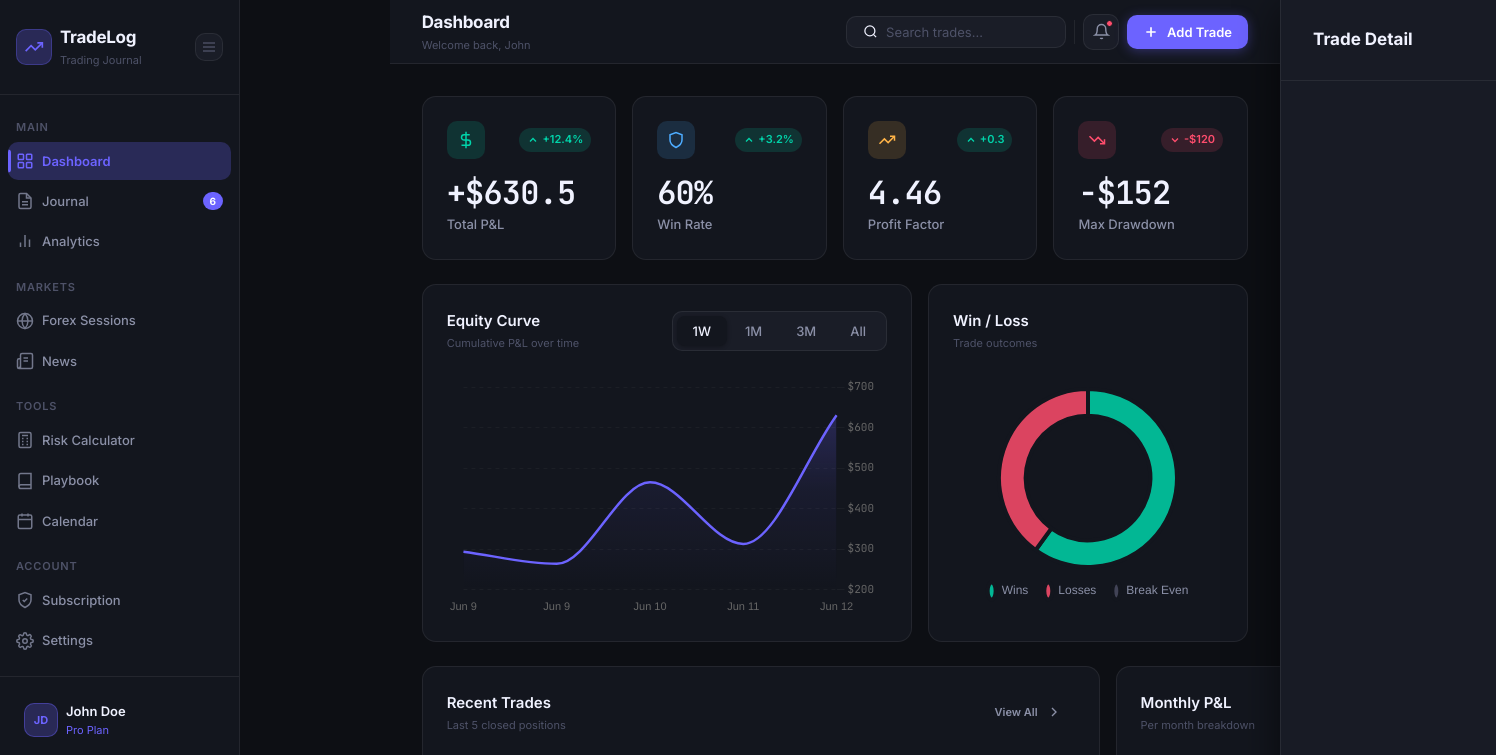
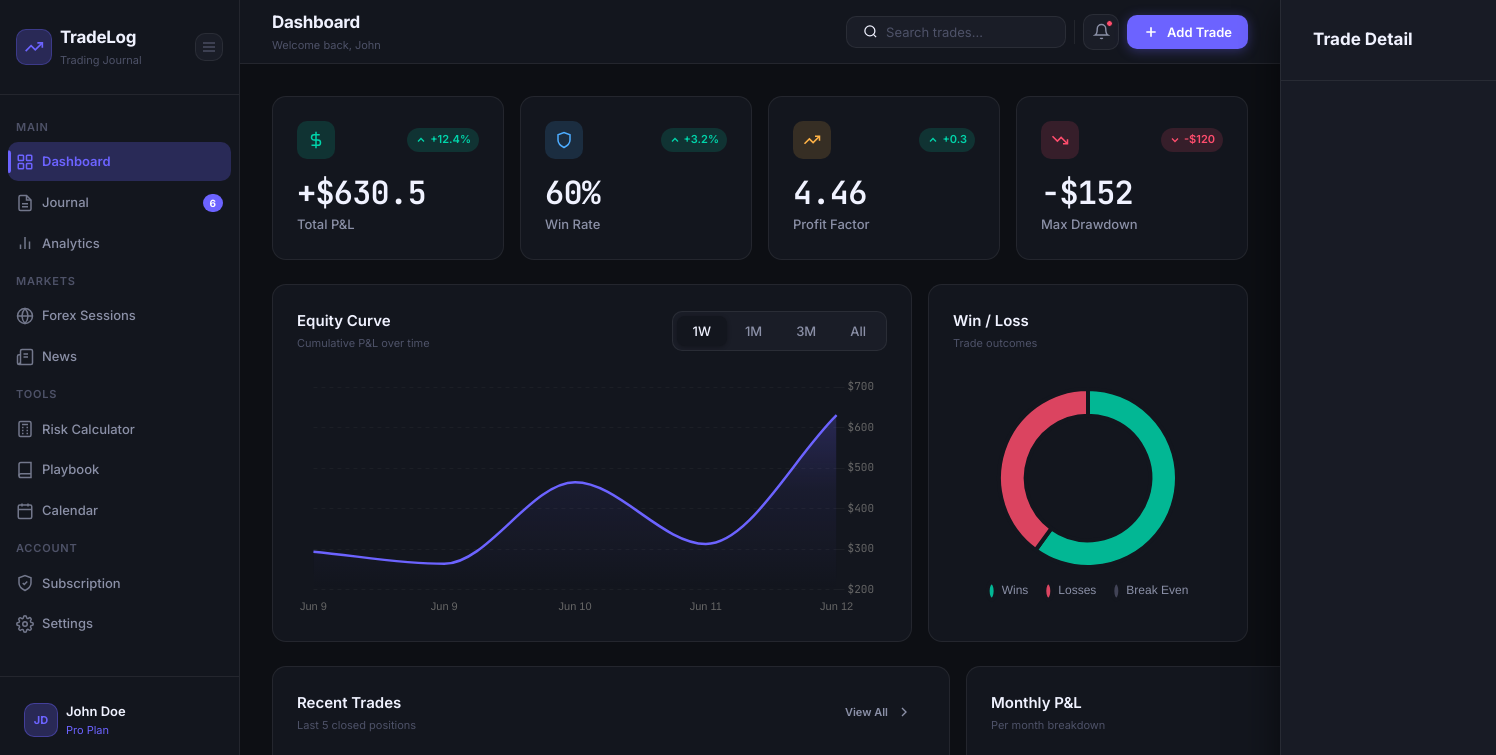
Before and after one commit to traderdesk/journaling, a plain HTML site: page dashboard.html in a window 1280 px wide. Shown: the top 755 px of the page, 1496 px wide, since content can reach past the window. Drawn offline with nearby package versions, Linux system fonts and the light colour scheme.

Commit message:
Update dashboard.html

```diff
--- a/dashboard.html
+++ b/dashboard.html
@@ -7,7 +7,6 @@
 
   <link rel="preconnect" href="https://fonts.googleapis.com">
   <link href="https://fonts.googleapis.com/css2?family=Inter:wght@300;400;500;600;700;800&family=JetBrains+Mono:wght@400;500;600&display=swap" rel="stylesheet">
-
   <script src="https://cdn.jsdelivr.net/npm/chart.js@4.4.0/dist/chart.umd.min.js"></script>
 
   <link rel="stylesheet" href="css/variables.css">
@@ -15,6 +14,9 @@
   <link rel="stylesheet" href="css/layout.css">
   <link rel="stylesheet" href="css/components.css">
 </head>
+
+<body>
+
 <script>
 function toggleSidebar() {
   const sidebar = document.getElementById('sidebar');
@@ -23,7 +25,7 @@ function toggleSidebar() {
   layout.classList.toggle('sidebar-collapsed');
 }
 </script>
-<body>
+
 <div class="app-layout">
 
 <!-- ═══════════════════════════════════════
@@ -31,7 +33,7 @@ function toggleSidebar() {
 ═══════════════════════════════════════ -->
 <aside class="sidebar" id="sidebar">
 
-  <!-- Logo -->
+  <!-- Logo + Toggle -->
   <div class="sidebar-logo">
     <div class="sidebar-logo-icon">
       <svg viewBox="0 0 24 24" fill="none" stroke="#6C63FF" stroke-width="2" width="20" height="20">
@@ -43,79 +45,73 @@ function toggleSidebar() {
       <div class="sidebar-logo-text">TradeLog</div>
       <div class="sidebar-logo-sub">Trading Journal</div>
     </div>
-
-    <!-- ✅ TOGGLE BUTTON -->
-    <button class="sidebar-toggle" id="sidebarToggle" onclick="toggleSidebar()">
+    <button class="sidebar-toggle" onclick="toggleSidebar()">
       <svg viewBox="0 0 24 24" fill="none" stroke="currentColor" stroke-width="2" width="16" height="16">
         <line x1="3" y1="6"  x2="21" y2="6"/>
         <line x1="3" y1="12" x2="21" y2="12"/>
         <line x1="3" y1="18" x2="21" y2="18"/>
       </svg>
     </button>
-
   </div>
 
   <!-- Navigation -->
   <nav class="sidebar-nav">
 
-    <!-- ── MAIN ── -->
     <span class="nav-section-label">Main</span>
 
-    <a href="dashboard.html" class="nav-item active">
+    <a href="dashboard.html" class="nav-item active" data-tooltip="Dashboard">
       <svg class="nav-item-icon" viewBox="0 0 24 24" fill="none" stroke="currentColor" stroke-width="2">
         <rect x="3" y="3" width="7" height="7" rx="1"/>
         <rect x="14" y="3" width="7" height="7" rx="1"/>
         <rect x="3" y="14" width="7" height="7" rx="1"/>
         <rect x="14" y="14" width="7" height="7" rx="1"/>
       </svg>
-      Dashboard
+      <span>Dashboard</span>
     </a>
 
-    <a href="journal.html" class="nav-item">
+    <a href="journal.html" class="nav-item" data-tooltip="Journal">
       <svg class="nav-item-icon" viewBox="0 0 24 24" fill="none" stroke="currentColor" stroke-width="2">
         <path d="M14 2H6a2 2 0 0 0-2 2v16a2 2 0 0 0 2 2h12a2 2 0 0 0 2-2V8z"/>
         <polyline points="14 2 14 8 20 8"/>
         <line x1="16" y1="13" x2="8" y2="13"/>
         <line x1="16" y1="17" x2="8" y2="17"/>
       </svg>
-      Journal
+      <span>Journal</span>
       <span class="nav-badge">6</span>
     </a>
 
-    <a href="analytics.html" class="nav-item">
+    <a href="analytics.html" class="nav-item" data-tooltip="Analytics">
       <svg class="nav-item-icon" viewBox="0 0 24 24" fill="none" stroke="currentColor" stroke-width="2">
         <line x1="18" y1="20" x2="18" y2="10"/>
         <line x1="12" y1="20" x2="12" y2="4"/>
         <line x1="6"  y1="20" x2="6"  y2="14"/>
       </svg>
-      Analytics
+      <span>Analytics</span>
     </a>
 
-    <!-- ── MARKETS ── -->
-    <span class="nav-section-label" style="margin-top:8px">Markets</span>
+    <span class="nav-section-label">Markets</span>
 
-    <a href="forexsession.html" class="nav-item">
+    <a href="forexsession.html" class="nav-item" data-tooltip="Forex Sessions">
       <svg class="nav-item-icon" viewBox="0 0 24 24" fill="none" stroke="currentColor" stroke-width="2">
         <circle cx="12" cy="12" r="10"/>
         <line x1="2" y1="12" x2="22" y2="12"/>
         <path d="M12 2a15.3 15.3 0 0 1 4 10 15.3 15.3 0 0 1-4 10 15.3 15.3 0 0 1-4-10 15.3 15.3 0 0 1 4-10z"/>
       </svg>
-      Forex Sessions
+      <span>Forex Sessions</span>
     </a>
 
-    <a href="news.html" class="nav-item">
+    <a href="news.html" class="nav-item" data-tooltip="News">
       <svg class="nav-item-icon" viewBox="0 0 24 24" fill="none" stroke="currentColor" stroke-width="2">
         <path d="M4 22h16a2 2 0 0 0 2-2V4a2 2 0 0 0-2-2H8a2 2 0 0 0-2 2v16a2 2 0 0 0-2 2zm0 0a2 2 0 0 1-2-2v-9c0-1.1.9-2 2-2h2"/>
         <line x1="16" y1="8" x2="10" y2="8"/>
         <line x1="16" y1="12" x2="10" y2="12"/>
       </svg>
-      News
+      <span>News</span>
     </a>
 
-    <!-- ── TOOLS ── -->
-    <span class="nav-section-label" style="margin-top:8px">Tools</span>
+    <span class="nav-section-label">Tools</span>
 
-    <a href="calculator.html" class="nav-item">
+    <a href="calculator.html" class="nav-item" data-tooltip="Risk Calculator">
       <svg class="nav-item-icon" viewBox="0 0 24 24" fill="none" stroke="currentColor" stroke-width="2">
         <rect x="4" y="2" width="16" height="20" rx="2"/>
         <line x1="8"  y1="6"  x2="16" y2="6"/>
@@ -126,50 +122,48 @@ function toggleSidebar() {
         <line x1="8"  y1="18" x2="10" y2="18"/>
         <line x1="14" y1="18" x2="16" y2="18"/>
       </svg>
-      Risk Calculator
+      <span>Risk Calculator</span>
     </a>
 
-    <a href="playbook.html" class="nav-item">
+    <a href="playbook.html" class="nav-item" data-tooltip="Playbook">
       <svg class="nav-item-icon" viewBox="0 0 24 24" fill="none" stroke="currentColor" stroke-width="2">
         <path d="M4 19.5A2.5 2.5 0 0 1 6.5 17H20"/>
         <path d="M6.5 2H20v20H6.5A2.5 2.5 0 0 1 4 19.5v-15A2.5 2.5 0 0 1 6.5 2z"/>
       </svg>
-      Playbook
+      <span>Playbook</span>
     </a>
 
-    <a href="calendar.html" class="nav-item">
+    <a href="calendar.html" class="nav-item" data-tooltip="Calendar">
       <svg class="nav-item-icon" viewBox="0 0 24 24" fill="none" stroke="currentColor" stroke-width="2">
         <rect x="3" y="4" width="18" height="18" rx="2"/>
         <line x1="16" y1="2" x2="16" y2="6"/>
         <line x1="8"  y1="2" x2="8"  y2="6"/>
         <line x1="3"  y1="10" x2="21" y2="10"/>
       </svg>
-      Calendar
+      <span>Calendar</span>
     </a>
 
-    <!-- ── ACCOUNT ── -->
-    <span class="nav-section-label" style="margin-top:8px">Account</span>
+    <span class="nav-section-label">Account</span>
 
-    <a href="subscription.html" class="nav-item">
+    <a href="subscription.html" class="nav-item" data-tooltip="Subscription">
       <svg class="nav-item-icon" viewBox="0 0 24 24" fill="none" stroke="currentColor" stroke-width="2">
         <path d="M12 22s8-4 8-10V5l-8-3-8 3v7c0 6 8 10 8 10z"/>
         <polyline points="9 12 11 14 15 10"/>
       </svg>
-      Subscription
+      <span>Subscription</span>
     </a>
 
-    <a href="settings.html" class="nav-item">
+    <a href="settings.html" class="nav-item" data-tooltip="Settings">
       <svg class="nav-item-icon" viewBox="0 0 24 24" fill="none" stroke="currentColor" stroke-width="2">
         <circle cx="12" cy="12" r="3"/>
         <path d="M19.4 15a1.65 1.65 0 0 0 .33 1.82l.06.06a2 2 0 0 1-2.83 2.83l-.06-.06a1.65 1.65 0 0 0-1.82-.33 1.65 1.65 0 0 0-1 1.51V21a2 2 0 0 1-4 0v-.09A1.65 1.65 0 0 0 9 19.4a1.65 1.65 0 0 0-1.82.33l-.06.06a2 2 0 0 1-2.83-2.83l.06-.06A1.65 1.65 0 0 0 4.68 15a1.65 1.65 0 0 0-1.51-1H3a2 2 0 0 1 0-4h.09A1.65 1.65 0 0 0 4.6 9a1.65 1.65 0 0 0-.33-1.82l-.06-.06a2 2 0 0 1 2.83-2.83l.06.06A1.65 1.65 0 0 0 9 4.68a1.65 1.65 0 0 0 1-1.51V3a2 2 0 0 1 4 0v.09a1.65 1.65 0 0 0 1 1.51 1.65 1.65 0 0 0 1.82-.33l.06-.06a2 2 0 0 1 2.83 2.83l-.06.06A1.65 1.65 0 0 0 19.4 9a1.65 1.65 0 0 0 1.51 1H21a2 2 0 0 1 0 4h-.09a1.65 1.65 0 0 0-1.51 1z"/>
       </svg>
-      Settings
+      <span>Settings</span>
     </a>
 
   </nav>
 
-  <!-- Footer — User + Logout -->
- <!-- Sidebar Footer -->
+  <!-- ✅ FOOTER -->
   <div class="sidebar-footer">
     <div class="sidebar-user">
       <div class="user-avatar">JD</div>
@@ -186,32 +180,6 @@ function toggleSidebar() {
         <line x1="21" y1="12" x2="9" y2="12"/>
       </svg>
       <span>Logout</span>
-  </button>
-</div>
-
-</aside>
-    <!-- Footer — User + Logout -->
-    <div class="sidebar-footer">
-      <div class="sidebar-user">
-        <div class="user-avatar">JD</div>
-        <div class="user-info">
-          <div class="user-name">John Doe</div>
-          <div class="user-plan">Pro Plan</div>
-        </div>
-      </div>
-
-      <!-- Logout Button -->
-      <button
-        class="btn btn-ghost w-full"
-        style="margin-top:8px; justify-content:flex-start; color:var(--clr-loss); gap:10px;"
-        onclick="showToast('info','Logged out','See you next time!')"
-      >
-        <svg viewBox="0 0 24 24" fill="none" stroke="currentColor" stroke-width="2" width="16" height="16">
-          <path d="M9 21H5a2 2 0 0 1-2-2V5a2 2 0 0 1 2-2h4"/>
-          <polyline points="16 17 21 12 16 7"/>
-          <line x1="21" y1="12" x2="9" y2="12"/>
-        </svg>
-        Logout
     </button>
   </div>
 
```
Lines whose indentation alone changed are shown as unchanged.
